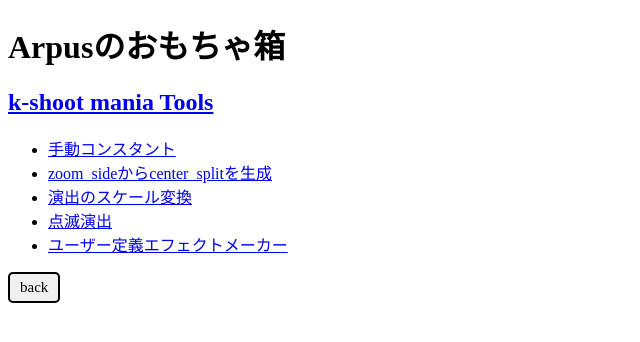
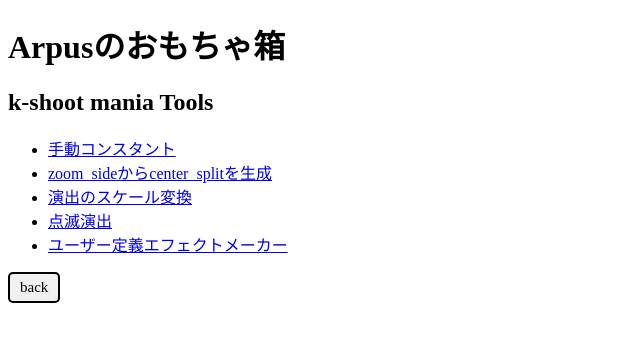
Before and after one commit to podo-C-arpus/toy, a plain HTML site: page kshTools/kshTools.html in a window 1280 px wide. Shown: the whole page, without its empty margins (0-640 px from the left). Drawn offline with Linux system fonts and the light colour scheme.

Commit message:
Add files via upload

```diff
--- a/kshTools/kshTools.html
+++ b/kshTools/kshTools.html
@@ -30,7 +30,7 @@
 </head>
 <body>
 	<h1>Arpusのおもちゃ箱</h1>
-	<h2><a href="./kshTools/kshTools.html">k-shoot mania Tools</a></h2>
+	<h2>k-shoot mania Tools</h2>
 	<ul>
 		<li><a href="./Constant/Constant.html">手動コンスタント</a></li>
 		<li><a href="./CenterSplit/CenterSplit.html">zoom_sideからcenter_splitを生成</a></li>
```
